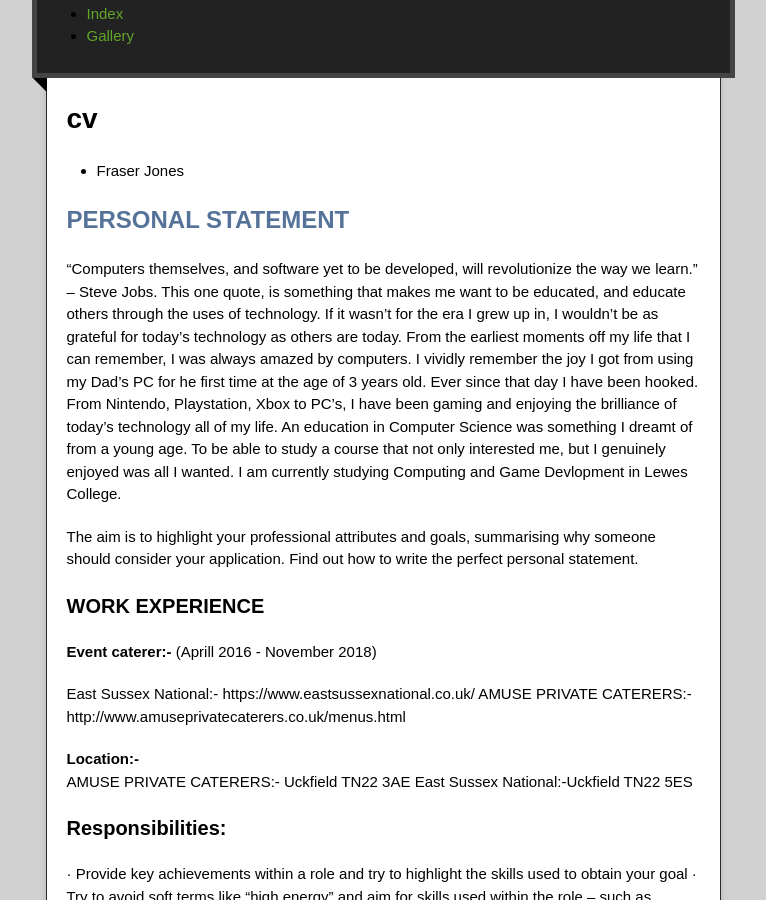
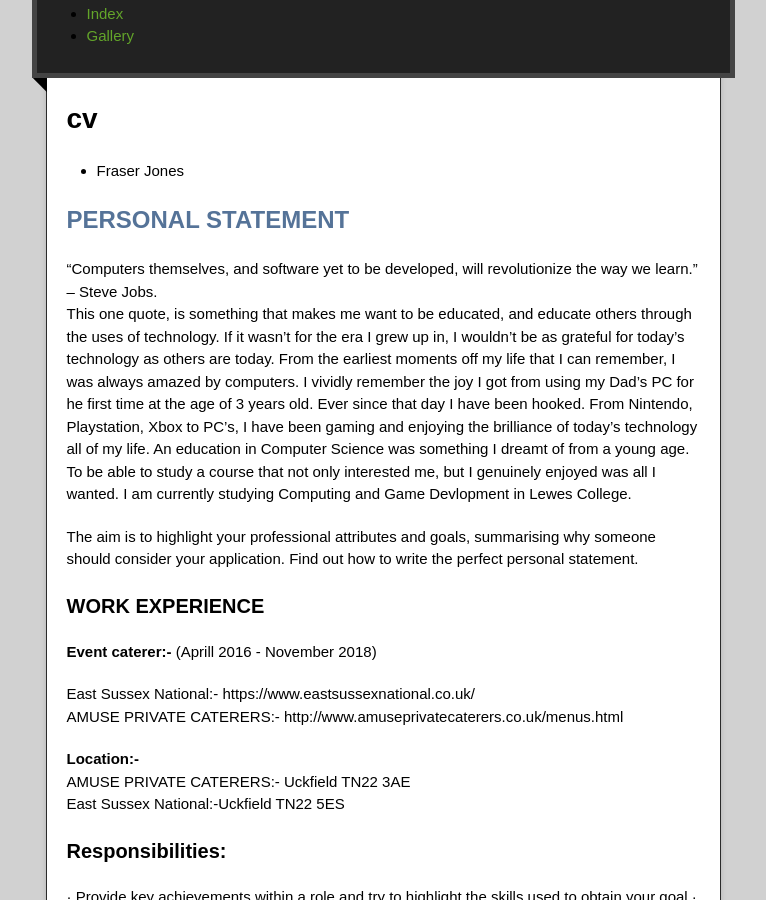
Before and after one commit to Ceirios1/Portfolio, a Jekyll site: the page built from cv.md, in a window 1280 px wide and 900 px high, scrolled down 238 px. Shown: the whole window, without its empty margins (257-1023 px from the left). Built offline with Jekyll 4.4.1, drawn with Linux system fonts in a browser that asks for light colours; our own code applies the rules of GitHub Pages for plain Markdown files; comment, search, counter and statistics services are not loaded; the repository's description, which GitHub fills in, is left out.

Commit message:
Update cv.md

```diff
--- a/cv.md
+++ b/cv.md
@@ -2,7 +2,7 @@
 - Fraser Jones
 
 ## PERSONAL STATEMENT
-"Computers themselves, and software yet to be developed, will revolutionize the way we learn." – Steve Jobs.
+"Computers themselves, and software yet to be developed, will revolutionize the way we learn." – Steve Jobs. <br/>
 This one quote, is something that makes me want to be educated, and educate others through the uses of technology. If it wasn’t for the era I grew up in, I wouldn’t be as grateful for today’s technology as others are today. From the earliest moments off my life that I can remember, I was always amazed by computers. I vividly remember the joy I got from using my Dad’s PC for he first time at the age of 3 years old. Ever since that day I have been hooked. From Nintendo, Playstation, Xbox to PC’s, I have been gaming and enjoying the brilliance of today’s technology all of my life. An education in Computer Science was something I dreamt of from a young age. To be able to study a course that not only interested me, but I genuinely enjoyed was all I wanted. I am currently studying Computing and Game Devlopment in Lewes College.
 
 The aim is to highlight your professional attributes and goals, summarising why someone should consider your application. Find out how to write the perfect personal statement.
@@ -14,11 +14,11 @@ The aim is to highlight your professional attributes and goals, summarising why
 
 **Event caterer:-** (Aprill 2016 - November 2018)
 
- East Sussex National:- https://www.eastsussexnational.co.uk/
+ East Sussex National:- https://www.eastsussexnational.co.uk/  <br/>
  AMUSE PRIVATE CATERERS:- http://www.amuseprivatecaterers.co.uk/menus.html
 
 **Location:-**
- AMUSE PRIVATE CATERERS:- Uckfield TN22 3AE
+ AMUSE PRIVATE CATERERS:- Uckfield TN22 3AE <br/>
  East Sussex National:-Uckfield TN22 5ES
 
 ### Responsibilities:
```
